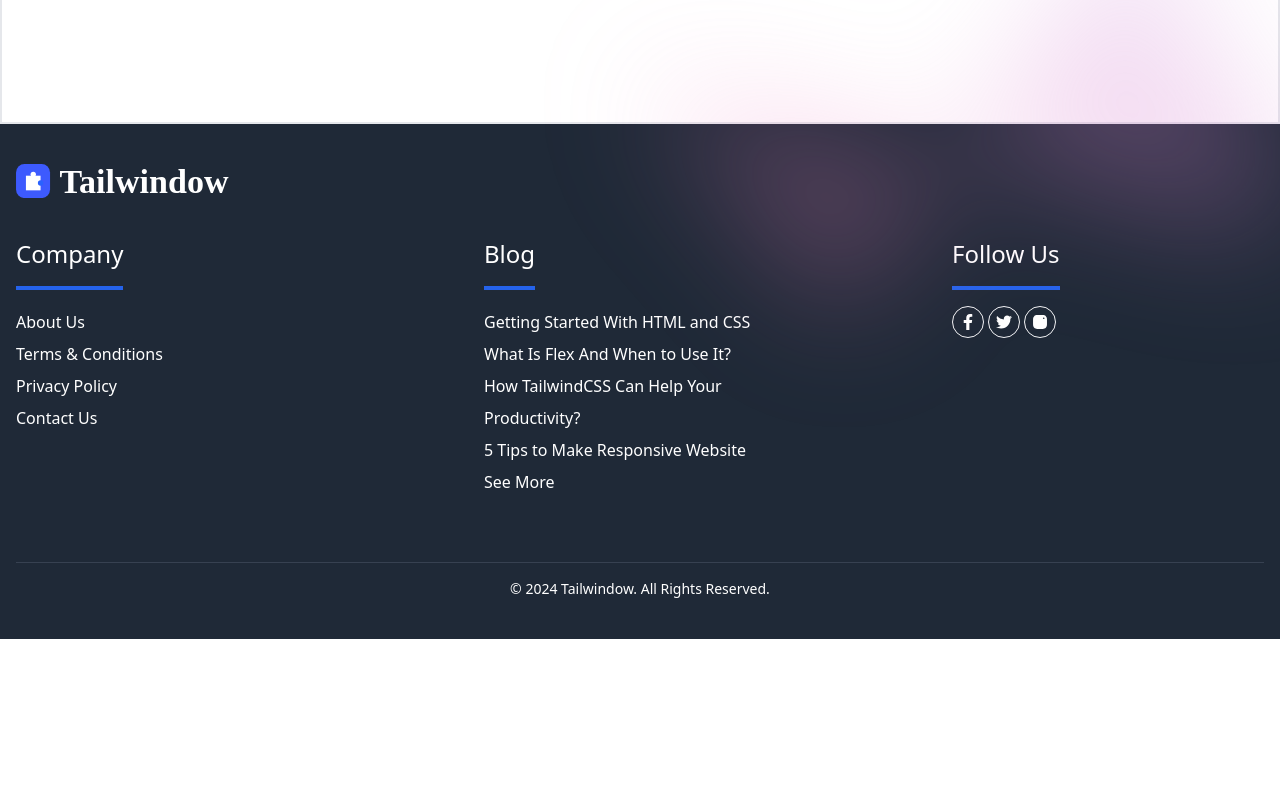
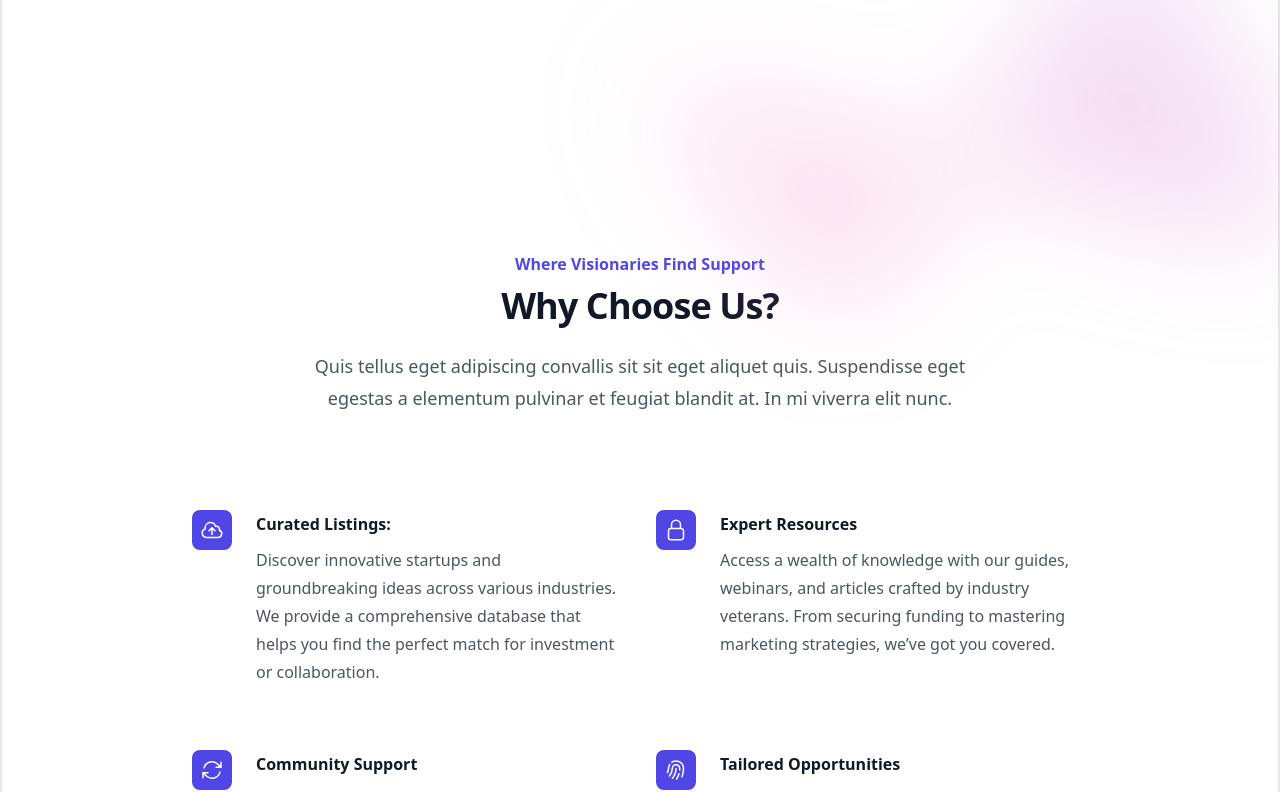
Before and after one commit to imadityaxd/startup0, a React app in the folder frontend/: page / in a window 1280 px wide. Shown: the part 800-1592 px from the top of the page. Before the commit the page ends 1439 px from the top, so only its background shows below. Built offline with nearby package versions, Linux system fonts and the light colour scheme; the HTML template or start-up script is replaced by a standard one.

Commit message:
home page content extended

```diff
--- a/frontend/src/components/hero.jsx
+++ b/frontend/src/components/hero.jsx
@@ -2,6 +2,7 @@
 // import { Dialog, DialogPanel } from '@headlessui/react'
 // import { Bars3Icon, XMarkIcon } from '@heroicons/react/24/outline'
 
+import Features from "./features";
 
 // const navigation = [
 //   { name: 'Home', href: '/' },
@@ -106,7 +107,7 @@ export default function Hero() {
           <div
             style={{
               clipPath:
-                'polygon(74.1% 44.1%, 100% 61.6%, 97.5% 26.9%, 85.5% 0.1%, 80.7% 2%, 72.5% 32.5%, 60.2% 62.4%, 52.4% 68.1%, 47.5% 58.3%, 45.2% 34.5%, 27.5% 76.7%, 0.1% 64.9%, 17.9% 100%, 27.6% 76.8%, 76.1% 97.7%, 74.1% 44.1%)',
+                "polygon(74.1% 44.1%, 100% 61.6%, 97.5% 26.9%, 85.5% 0.1%, 80.7% 2%, 72.5% 32.5%, 60.2% 62.4%, 52.4% 68.1%, 47.5% 58.3%, 45.2% 34.5%, 27.5% 76.7%, 0.1% 64.9%, 17.9% 100%, 27.6% 76.8%, 76.1% 97.7%, 74.1% 44.1%)",
             }}
             className="relative left-[calc(50%-11rem)] aspect-[1155/678] w-[36.125rem] -translate-x-1/2 rotate-[30deg] bg-gradient-to-tr from-[#ff80b5] to-[#9089fc] opacity-30 sm:left-[calc(50%-30rem)] sm:w-[72.1875rem]"
           />
@@ -114,7 +115,7 @@ export default function Hero() {
         <div className="mx-auto max-w-2xl py-32 sm:py-48 lg:py-56">
           <div className="hidden sm:mb-8 sm:flex sm:justify-center">
             <div className="relative rounded-full px-3 py-1 text-sm leading-6 text-gray-600 ring-1 ring-gray-900/10 hover:ring-gray-900/20">
-              Announcing our next round of funding.{' '}
+              Announcing our next round of funding.{" "}
               <a href="#" className="font-semibold text-indigo-600">
                 <span aria-hidden="true" className="absolute inset-0" />
                 Read more <span aria-hidden="true">&rarr;</span>
@@ -123,10 +124,13 @@ export default function Hero() {
           </div>
           <div className="text-center">
             <h1 className="text-4xl font-bold tracking-tight text-gray-900 sm:text-6xl">
-            Accelerate Your Startup’s Potential
+              Accelerate Your Startup’s Potential
             </h1>
             <p className="mt-6 text-lg leading-8 text-gray-600">
-            At Startupify, we believe that every great idea deserves the chance to thrive. Whether you&apos;re an aspiring entrepreneur or an established startup looking for growth, our platform is designed to empower you at every stage of your journey.
+              At Startupify, we believe that every great idea deserves the
+              chance to thrive. Whether you&apos;re an aspiring entrepreneur or
+              an established startup looking for growth, our platform is
+              designed to empower you at every stage of your journey.
             </p>
             <div className="mt-10 flex items-center justify-center gap-x-6">
               <a
@@ -135,7 +139,10 @@ export default function Hero() {
               >
                 Get started
               </a>
-              <a href="#" className="text-sm font-semibold leading-6 text-gray-900">
+              <a
+                href="#"
+                className="text-sm font-semibold leading-6 text-gray-900"
+              >
                 Learn more <span aria-hidden="true">→</span>
               </a>
             </div>
@@ -148,12 +155,13 @@ export default function Hero() {
           <div
             style={{
               clipPath:
-                'polygon(74.1% 44.1%, 100% 61.6%, 97.5% 26.9%, 85.5% 0.1%, 80.7% 2%, 72.5% 32.5%, 60.2% 62.4%, 52.4% 68.1%, 47.5% 58.3%, 45.2% 34.5%, 27.5% 76.7%, 0.1% 64.9%, 17.9% 100%, 27.6% 76.8%, 76.1% 97.7%, 74.1% 44.1%)',
+                "polygon(74.1% 44.1%, 100% 61.6%, 97.5% 26.9%, 85.5% 0.1%, 80.7% 2%, 72.5% 32.5%, 60.2% 62.4%, 52.4% 68.1%, 47.5% 58.3%, 45.2% 34.5%, 27.5% 76.7%, 0.1% 64.9%, 17.9% 100%, 27.6% 76.8%, 76.1% 97.7%, 74.1% 44.1%)",
             }}
             className="relative left-[calc(50%+3rem)] aspect-[1155/678] w-[36.125rem] -translate-x-1/2 bg-gradient-to-tr from-[#ff80b5] to-[#9089fc] opacity-30 sm:left-[calc(50%+36rem)] sm:w-[72.1875rem]"
           />
         </div>
       </div>
+      <Features />
     </div>
-  )
+  );
 }
```
